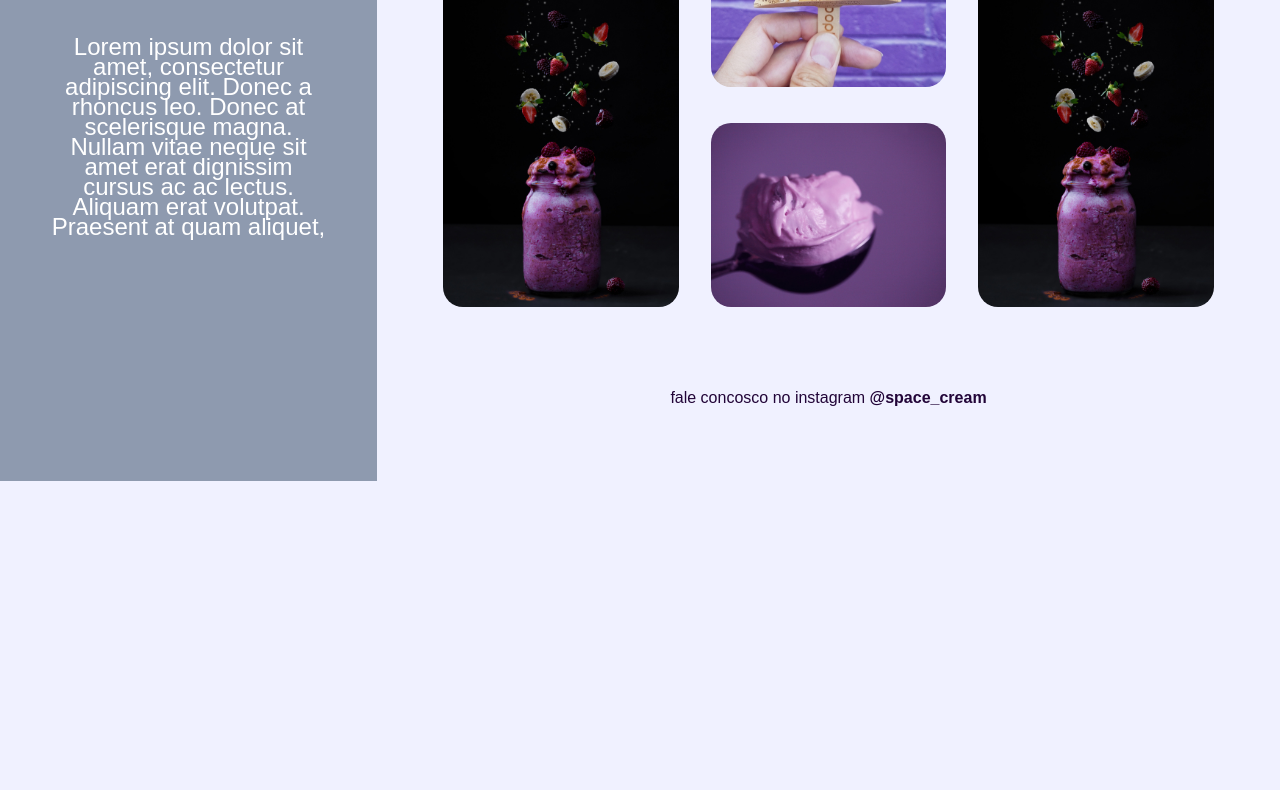
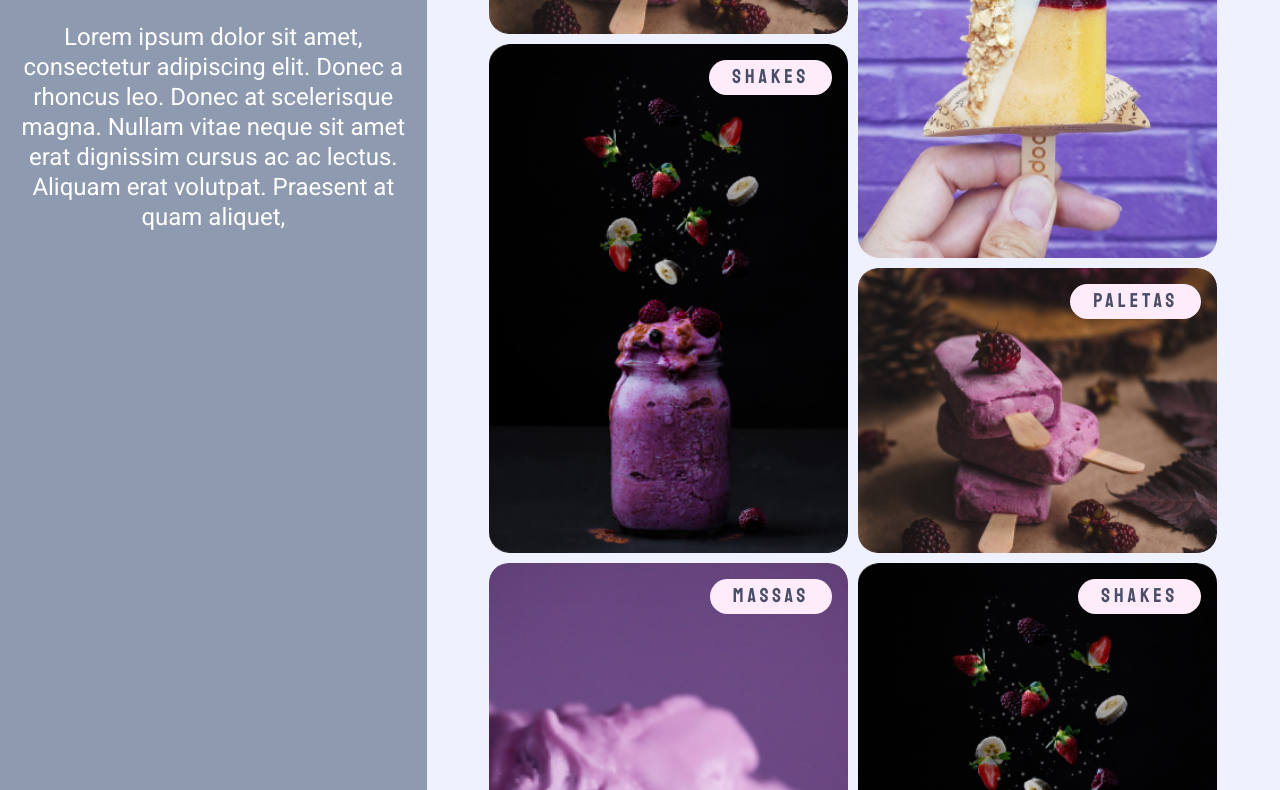
Before and after one commit to AbraaoFMe/Explorer_Stage_03_Desafio_02, a plain HTML site: page index.html in a window 1280 px wide. Shown: the part 319-1109 px from the top of the page. Before the commit the page ends 800 px from the top, so only its background shows below. Drawn offline with Linux system fonts and the light colour scheme; a web font is replaced by a local one.

Commit message:
Better design and responsivity

```diff
--- a/index.html
+++ b/index.html
@@ -9,21 +9,18 @@
     <meta name="viewport" content="width=device-width, initial-scale=1.0">
     <title>Space Cream</title>
 
-    <link href="https://fonts.googleapis.com/css2?family=Palanquin&family=Staatliches&display=swap" rel="stylesheet">
+    <link href="https://fonts.googleapis.com/css2?family=Open+Sans:wght@400;700&family=Palanquin&family=Roboto&family=Staatliches&display=swap" rel="stylesheet">
 
     <link rel="stylesheet" href="style.css">
 </head>
 
 <body>
-    <div class="page">
-        <div class="top-content-wrapper">
     <header>
         <img src="/images/logo 1.svg" alt="Logo Space Cream">
 
         <h1>Space Cream</h1>
-            </header>
 
-            <aside>
+        <div class="paragraph-container">
             <p>
                 Lorem ipsum dolor sit amet, consectetur adipiscing elit. Donec a rhoncus leo. Donec at scelerisque
                 magna.
@@ -31,10 +28,10 @@
                 quam
                 aliquet,
             </p>
-            </aside>
         </div>
+    </header>
 
-        <div class="main-content-wrapper">
+    <div class="content-wrapper">
 
         <main>
             <div class="card">
@@ -81,7 +78,6 @@
 
     </div>
 
-    </div>
 </body>
 
 </html>
--- a/style.css
+++ b/style.css
@@ -17,8 +17,9 @@
     font-size: 62.5%;
     --ff-primary: 'Palanquin', sans-serif;
     --ff-heading: 'Staatliches', cursive;
+    --ff-secondary: 'Roboto', sans-serif;
+    --ff-terciary: 'Open Sans', sans-serif;
 
-    --central-content-width: 45rem;
     --central-content-padding: 0 0.8rem;
 }
 
@@ -33,8 +34,6 @@ body {
 
 header {
     background: var(--bg-heading-dark);
-    font-family: var(--ff-heading);
-    padding-bottom: 3rem;
 }
 
 header img {
@@ -45,6 +44,7 @@ header h1 {
     background: var(--bg-heading);
     color: var(--fc-heading-light);
 
+    font-family: var(--ff-heading);
     font-size: 4rem;
     font-weight: 400;
     line-height: 3.4rem;
@@ -55,13 +55,16 @@ header h1 {
     padding: 0.8rem;
 }
 
-aside {
-    margin: 1.4rem auto 6.3rem;
-    max-width: var(--central-content-width);
-    padding: var(--central-content-padding);
+.paragraph-container {
+    background: var(--bg-primary);
+    padding: 1.4rem 0 6.3rem;
 }
 
-aside p {
+.paragraph-container p {
+    margin: 0 auto;
+    padding: var(--central-content-padding);
+    max-width: 60rem;
+
     font-size: 2rem;
     line-height: 1.5rem;
     font-weight: 400;
@@ -69,7 +72,6 @@ aside p {
 
 main {
     margin: 0 auto;
-    max-width: var(--central-content-width);
     padding: var(--central-content-padding);
 
     display: grid;
@@ -78,6 +80,7 @@ main {
 
 .card {
     position: relative;
+    transition: transform 700ms;
 }
 
 .card img {
@@ -85,6 +88,7 @@ main {
     border-radius: 20px;
 
     animation: downtop 200ms;
+
 }
 
 .card h2 {
@@ -109,6 +113,11 @@ main {
     right: 1.6rem;
 
     animation: topdown 200ms;
+}
+
+.card:hover {
+    transform: scale(1.1);
+    filter: brightness(.5);
 }
 
 footer {
@@ -139,38 +148,38 @@ footer {
     }
 }
 
-@media (min-width: 768px) {
+@media (min-width: 610px) {
     :root {
-        --central-content-width: 71.2rem;
         --central-content-padding: 0 2rem;
     }
 
     main {
-        display: grid;
-        grid-template-columns: 1fr 1fr;
+        display: flex;
+        flex-wrap: wrap;
+        gap: 1rem;
     }
 
-    .card img {
-        height: 25rem;
+    main .card {
+        flex-basis: 28rem;
+        max-height: 28rem;
+        flex-grow: 1;
+    }
+
+    main .card img {
+        height: 100%;
         object-fit: cover;
     }
-
 }
 
-@media (min-width: 1024px) {
-    .page {
-        display: flex;
-        min-height: 100vh;
-    }
-
-    .top-content-wrapper {
-        flex-grow: 1;
-        flex-basis: 37.7rem;
-        background: var(--bg-heading-dark);
+@media (min-width: 1100px) {
+    body {
+        display: grid;
+        grid-template-columns: 1fr 2fr;
     }
 
     header {
-        padding-bottom: 3.2rem;
+        min-height: 100vh;
+        min-width: 30rem;
     }
 
     header h1 {
@@ -178,37 +187,29 @@ footer {
         padding: 2rem;
     }
 
-    aside p {
-        font-weight: 400;
-        font-size: 2.4rem;
-        line-height: 2rem;
-        color: var(--fc-heading-light);
-
-        max-width: 27.5rem  ;
-        margin: 0 auto;
+    .paragraph-container {
+        background: var(--bg-heading-dark);
+        padding-top: 3.2rem;
     }
 
-    .main-content-wrapper {
-        flex-grow: 3;
-        flex-basis: 90.3rem;
+    .paragraph-container p {
+        color: var(--fc-heading-light);
+        font-family: var(--ff-secondary);
+        font-size: 2.4rem;
+        line-height: 3rem;
+    }
 
-        display: flex;
-        flex-direction: column;
-        justify-content: space-evenly;
-        gap: 5rem;
-
-
-        padding: 4.6rem;
+    .content-wrapper {
+        padding: 8% 5%;
     }
 
     main {
-        grid-template-columns: 1fr 1fr 1fr;
+        display: grid;
         grid-template-areas:
-            "A B C"
-            "D B F"
-            "D E F";
-
-        max-width: 90.3rem
+            "A B"
+            "D B"
+            "D C"
+            "E F";
     }
 
     main .card:nth-child(1) {
@@ -235,16 +236,45 @@ footer {
         grid-area: F;
     }
 
+    main .card {
+        max-height: max-content;
+    }
+
     .card img {
         height: max-content;
         object-fit: fill;
     }
 
-    .card h2 {
-        display: none;
+    footer {
+        display: block;
+        margin-top: 5rem;
+    }
+}
+
+@media (min-width: 1400px) {
+    body {
+        display: grid;
+        grid-template-columns: 2fr 5fr;
     }
 
-    footer {
-        display: block;
+    .content-wrapper {
+        display: flex;
+        flex-direction: column;
+        justify-content: space-evenly;
+
+        padding: 6.4rem 9rem 4rem;
     }
+
+    main {
+        grid-template-areas:
+            "A B C"
+            "D B F"
+            "D E F";
+
+        gap: 3.2rem;
+
+        max-width: 90rem;
+    }
+
+
 }
```
Lines whose indentation alone changed are shown as unchanged.
